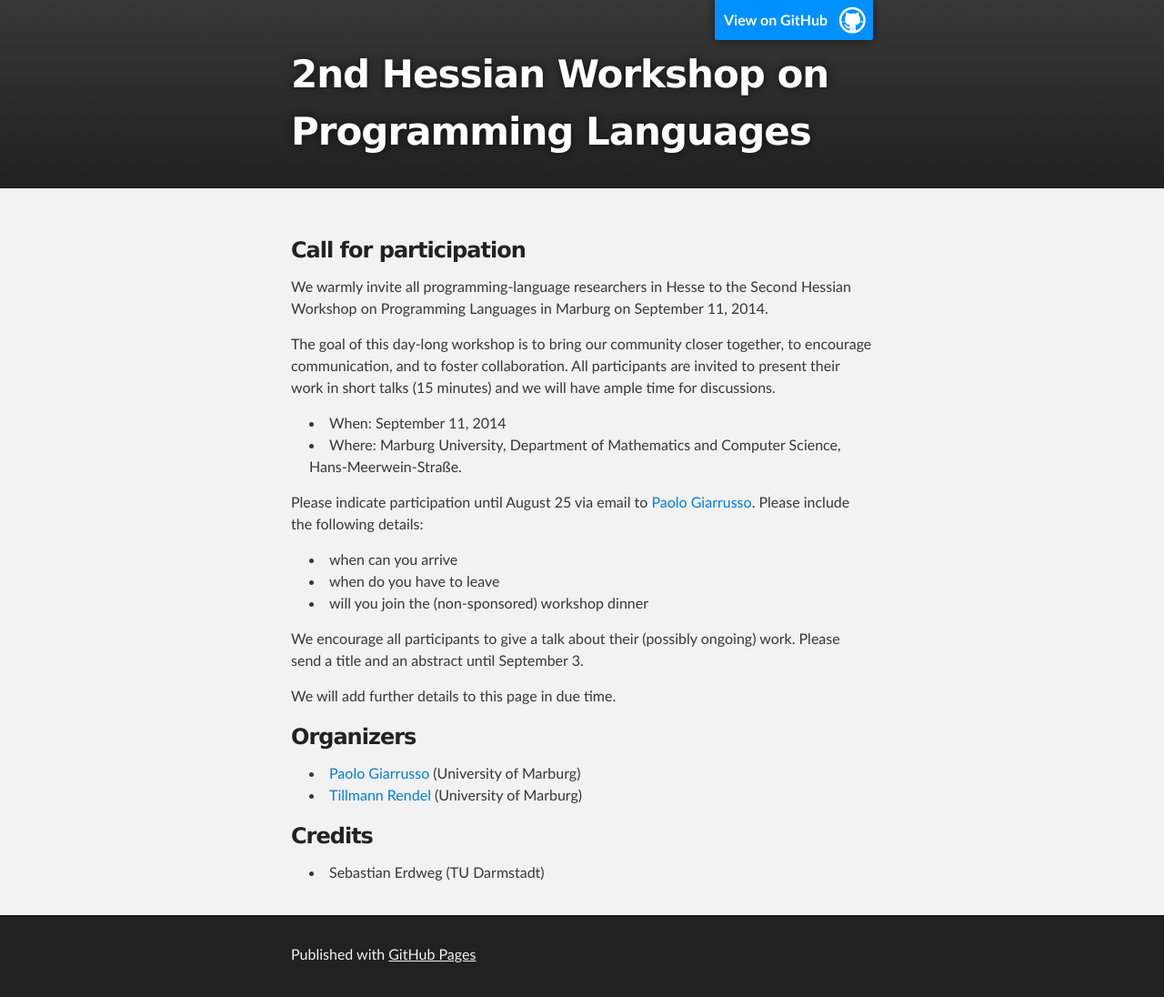
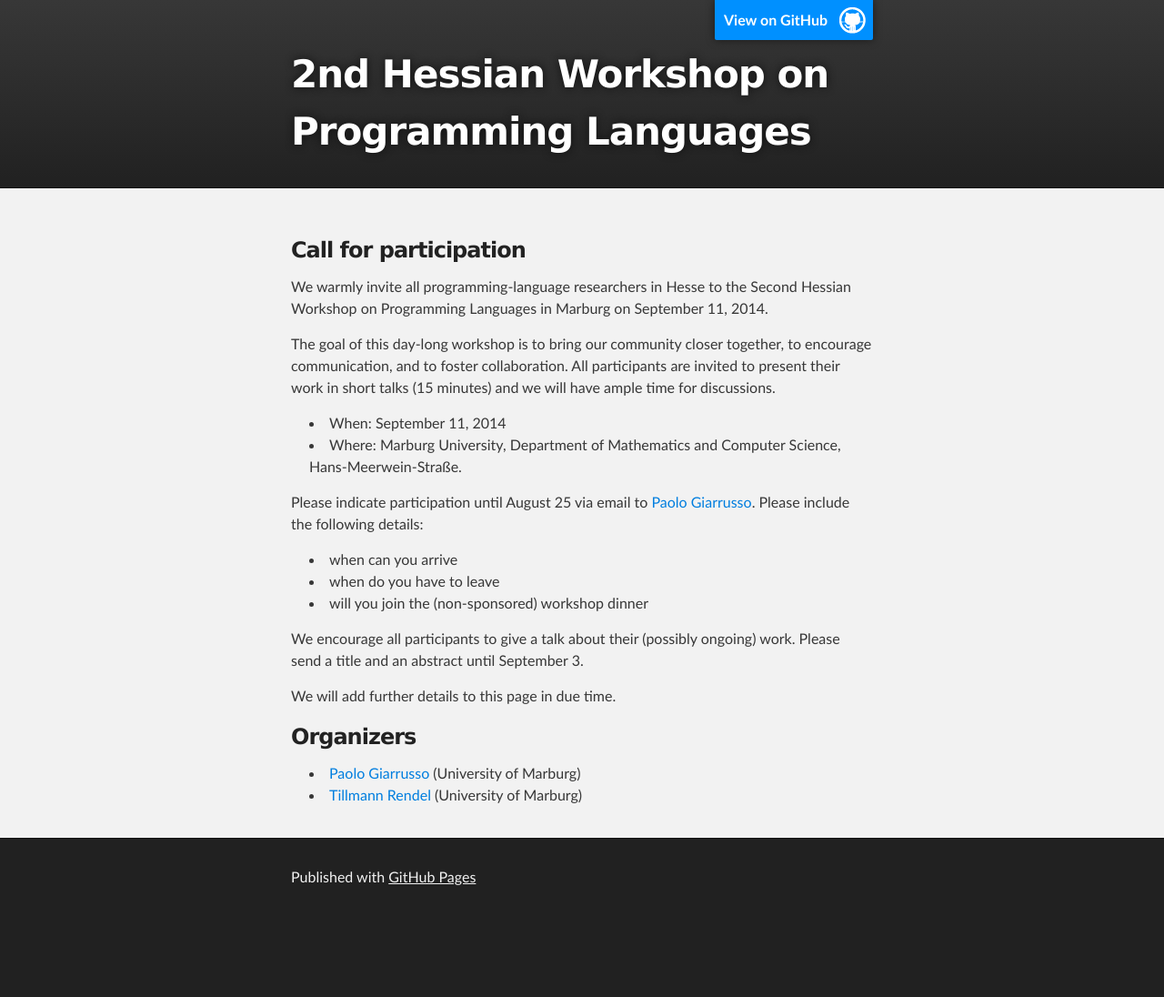
Before and after one commit to ps-mr/hesspl-2014, a Jekyll site: the page built from index.md, in a window 1280 px wide. Shown: the whole page at 91% size. Built offline with Jekyll 4.4.1, drawn with Linux system fonts in a browser that asks for light colours; Markdown is read by kramdown in place of the engine named in the settings; after the commit the page ends 1011 px from its top, so only the background shows below that.

Commit message:
Remove credits

```diff
--- a/index.md
+++ b/index.md
@@ -30,6 +30,3 @@ We will add further details to this page in due time.
 ### Organizers
 * [Paolo Giarrusso](pgiarrusso@informatik.uni-marburg.de) (University of Marburg)
 * [Tillmann Rendel](rendel@informatik.uni-marburg.de) (University of Marburg)
-
-### Credits
-* Sebastian Erdweg (TU Darmstadt)
```
